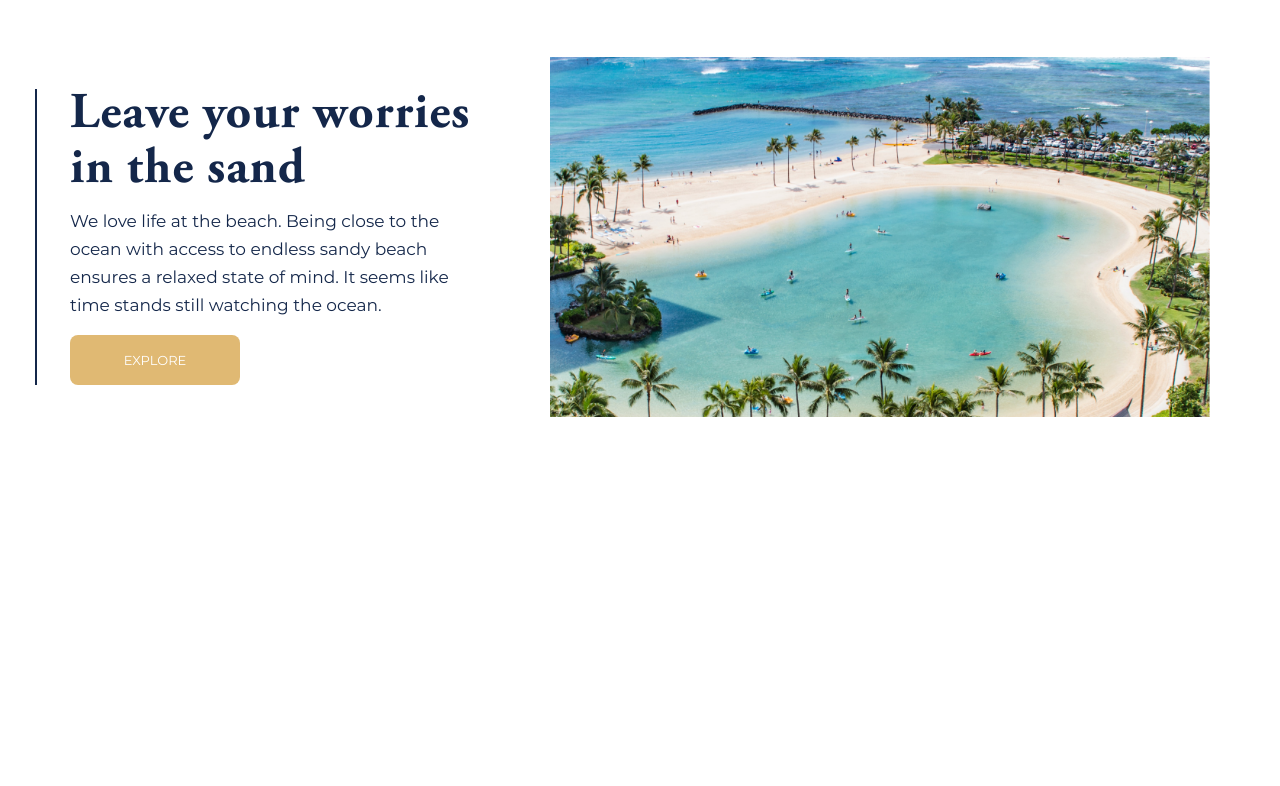
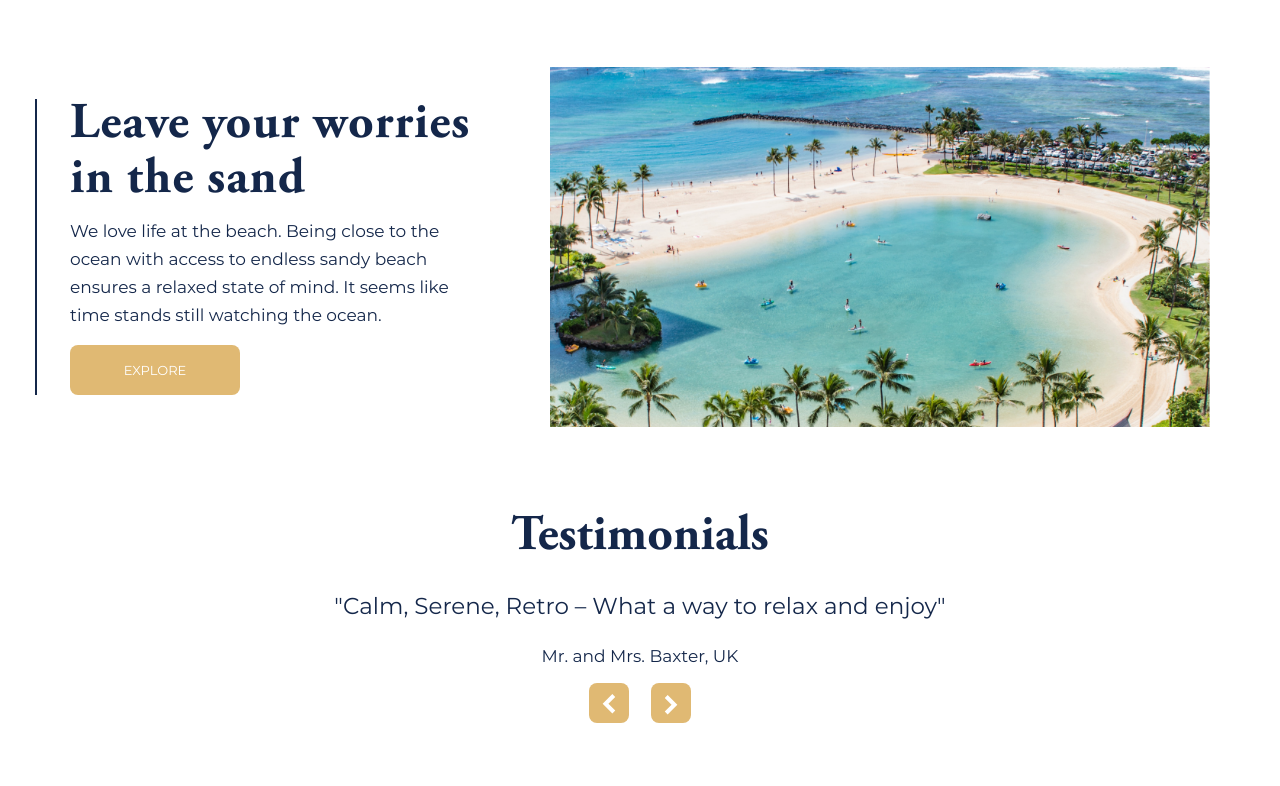
Before and after one commit to SergeyShynkarenko/Booking, a website: page app/index.html in a window 1280 px wide. Shown: the part 1364-2150 px from the top of the page. Before the commit the page ends 1946 px from the top, so only its background shows below. Drawn offline with Linux system fonts and the light colour scheme.

Commit message:
testimonials markup

```diff
--- a/app/index.html
+++ b/app/index.html
@@ -110,6 +110,34 @@
 		</div>
 	</section>
 
+	<section class="testimonials">
+		<div class="container">
+			<h3 class="testimonials__title">Testimonials</h3>
+
+			<div class="testimonials__slider">
+
+				<div class="testimonials__slider-content">
+					<p class="testimonial__slider-text">"Calm, Serene, Retro – What a way to relax and enjoy"</p>
+					<p class="testimonial__slider-name">Mr. and Mrs. Baxter, UK</p>
+				</div>
+
+				<div class="testimonials__slider-content">
+					<p class="testimonial__slider-text">"Calm, Serene, Retro – What a way to relax and enjoy"</p>
+					<p class="testimonial__slider-name">Mr. and Mrs. Baxter, UK</p>
+				</div>
+
+				<div class="testimonials__slider-content">
+					<p class="testimonial__slider-text">"Calm, Serene, Retro – What a way to relax and enjoy"</p>
+					<p class="testimonial__slider-name">Mr. and Mrs. Baxter, UK</p>
+				</div>
+
+			</div>
+
+		</div>
+	</section>
+
+
+
 	<script src="js/app.min.js"></script>
 
 </body>
--- a/app/js/app.js
+++ b/app/js/app.js
@@ -7,4 +7,12 @@ $(function() {
 		$('.hamburger').removeClass('is-active');
 		$('.menu__list').removeClass('menu__list--active');
 	});
+
+	$('.testimonials__slider').slick({
+		slidesToShow: 1,
+	  slidesToScroll: 1,
+		prevArrow: '<button type="button" class="slick-prev"><img src="images/dest/Arrow-left.svg" alt=""></button>',
+		nextArrow: '<button type="button" class="slick-next"><img src="images/dest/Arrow-right.svg" alt=""></button>'
+	});
+
 });
--- a/app/libs/owl.carousel/assets/owl.theme.default.min.css
+++ /dev/null
@@ -1,6 +0,0 @@
-/**
- * Owl Carousel v2.2.0
- * Copyright 2013-2016 David Deutsch
- * Licensed under MIT (https://github.com/OwlCarousel2/OwlCarousel2/blob/master/LICENSE)
- */
-.owl-theme .owl-dots,.owl-theme .owl-nav{text-align:center;-webkit-tap-highlight-color:transparent}.owl-theme .owl-nav{margin-top:10px}.owl-theme .owl-nav [class*=owl-]{color:#FFF;font-size:14px;margin:5px;padding:4px 7px;background:#D6D6D6;display:inline-block;cursor:pointer;border-radius:3px}.owl-theme .owl-nav [class*=owl-]:hover{background:#869791;color:#FFF;text-decoration:none}.owl-theme .owl-nav .disabled{opacity:.5;cursor:default}.owl-theme .owl-nav.disabled+.owl-dots{margin-top:10px}.owl-theme .owl-dots .owl-dot{display:inline-block;zoom:1}.owl-theme .owl-dots .owl-dot span{width:10px;height:10px;margin:5px 7px;background:#D6D6D6;display:block;-webkit-backface-visibility:visible;transition:opacity .2s ease;border-radius:30px}.owl-theme .owl-dots .owl-dot.active span,.owl-theme .owl-dots .owl-dot:hover span{background:#869791}
--- /dev/null
+++ b/app/libs/slick/slick.scss
@@ -0,0 +1,100 @@
+/* Slider */
+
+.slick-slider {
+    position: relative;
+    display: block;
+    box-sizing: border-box;
+    -webkit-touch-callout: none;
+    -webkit-user-select: none;
+    -khtml-user-select: none;
+    -moz-user-select: none;
+    -ms-user-select: none;
+    user-select: none;
+    -ms-touch-action: pan-y;
+    touch-action: pan-y;
+    -webkit-tap-highlight-color: transparent;
+}
+.slick-list {
+    position: relative;
+    overflow: hidden;
+    display: block;
+    margin: 0;
+    padding: 0;
+
+    &:focus {
+        outline: none;
+    }
+
+    &.dragging {
+        cursor: pointer;
+        cursor: hand;
+    }
+}
+.slick-slider .slick-track,
+.slick-slider .slick-list {
+    -webkit-transform: translate3d(0, 0, 0);
+    -moz-transform: translate3d(0, 0, 0);
+    -ms-transform: translate3d(0, 0, 0);
+    -o-transform: translate3d(0, 0, 0);
+    transform: translate3d(0, 0, 0);
+}
+
+.slick-track {
+    position: relative;
+    left: 0;
+    top: 0;
+    display: block;
+    margin-left: auto;
+    margin-right: auto;
+
+    &:before,
+    &:after {
+        content: "";
+        display: table;
+    }
+
+    &:after {
+        clear: both;
+    }
+
+    .slick-loading & {
+        visibility: hidden;
+    }
+}
+.slick-slide {
+    float: left;
+    height: 100%;
+    min-height: 1px;
+    [dir="rtl"] & {
+        float: right;
+    }
+    img {
+        display: block;
+    }
+    &.slick-loading img {
+        display: none;
+    }
+
+    display: none;
+
+    &.dragging img {
+        pointer-events: none;
+    }
+
+    .slick-initialized & {
+        display: block;
+    }
+
+    .slick-loading & {
+        visibility: hidden;
+    }
+
+    .slick-vertical & {
+        display: block;
+        height: auto;
+        border: 1px solid transparent;
+    }
+}
+.slick-arrow.slick-hidden {
+    display: none;
+}
--- a/app/scss/_config.scss
+++ b/app/scss/_config.scss
@@ -16,6 +16,7 @@ $gutter: $grid-gutter-width;
 @import 'node_modules/bootstrap/scss/bootstrap-reboot.scss'; // Bootstrap Reboot collection
 @import 'node_modules/bootstrap/scss/mixins/_breakpoints.scss'; // Bootstrap Breakpoints mixin
 @import '../libs/css-hamburgers/hamburgers.css';
+@import '../libs/slick/slick.scss';
 // @import 'node_modules/bootstrap/scss/bootstrap-grid.scss'; // Optional Bootstrap Grid
 // @import 'node_modules/bootstrap/scss/utilities/_sizing.scss'; // Optional Bootstrap Utilites
 
--- a/app/scss/pages/_home.scss
+++ b/app/scss/pages/_home.scss
@@ -1,11 +1,11 @@
 .rooms {
 	&__inner {
-		padding: 60px 0 95px;
+		padding-top: 70px;
 		@media (max-width : 990px) {
-			padding: 50px 0 0 0;
+			padding-top: 50px;
 		}
 		@media (max-width : 480px) {
-			padding: 50px 0 0 0;
+			padding-top: 35px;
 		}
 	}
 	&__title {
@@ -99,6 +99,73 @@
 		@media (max-width : 990px) {
 			width: 100%;
 		}
-
 	}
 }
+
+.testimonials {
+	padding-bottom: 100px;
+	text-align: center;
+	@media (max-width : 480px) {
+		padding-bottom: 40px;
+	}
+	&__title {
+		font-size: 50px;
+		font-family: AGaramondPro, sans-serif;
+	}
+	&__slider {
+		position: relative;
+		width: 640px;
+		margin: 0 auto;
+		@media (max-width : 680px) {
+			max-width: 100%;
+		}
+	}
+	.testimonial__slider {
+		&-text {
+			font-size: 23px;
+			@media (max-width : 640px) {
+				font-size: 18px;
+			}
+			@media (max-width : 520px) {
+				font-size: 16px;
+			}
+		}
+		&-name {
+			@media (max-width : 520px) {
+				font-size: 14px;
+			}
+		}
+	}
+	.slick {
+		&-slide {
+			outline: none;
+		}
+		&-arrow {
+			outline: none;
+			border: none;
+			width: 40px;
+			height: 40px;
+			background: #E0B973;
+			cursor: pointer;
+			position: absolute;
+			z-index: 5;
+			border-radius: 8px;
+			top: 95px;
+			@media (max-width : 480px) {
+				display: none;
+			}
+		}
+		&-prev {
+			left: 42%;
+			@media (max-width : 640px) {
+				left: 40%;
+			}
+		}
+		&-next {
+			right: 42%;
+			@media (max-width : 640px) {
+				right: 40%;
+			}
+		}
+	}
+}
--- a/gulpfile.js
+++ b/gulpfile.js
@@ -12,6 +12,7 @@ let paths = {
 		src: [
 			// 'node_modules/jquery/dist/jquery.min.js', // npm vendor example (npm i --save-dev jquery)
 			baseDir + '/libs/jquery/dist/jquery.min.js',
+			baseDir + '/libs/slick/slick.min.js',
 			baseDir + '/js/app.js' // app.js. Always at the end
 		],
 		dest: baseDir + '/js',
```
Also changed, not shown: app/css/app.min.css, app/images/dest/Arrow-left.svg (added), app/images/dest/Arrow-right.svg (added), app/images/src/Arrow-left.svg (added), app/images/src/Arrow-right.svg (added), app/js/app.min.js, app/libs/owl.carousel/assets/owl.carousel.min.css (deleted), app/libs/owl.carousel/owl.carousel.min.js (deleted), app/libs/slick/slick.min.js (added).
